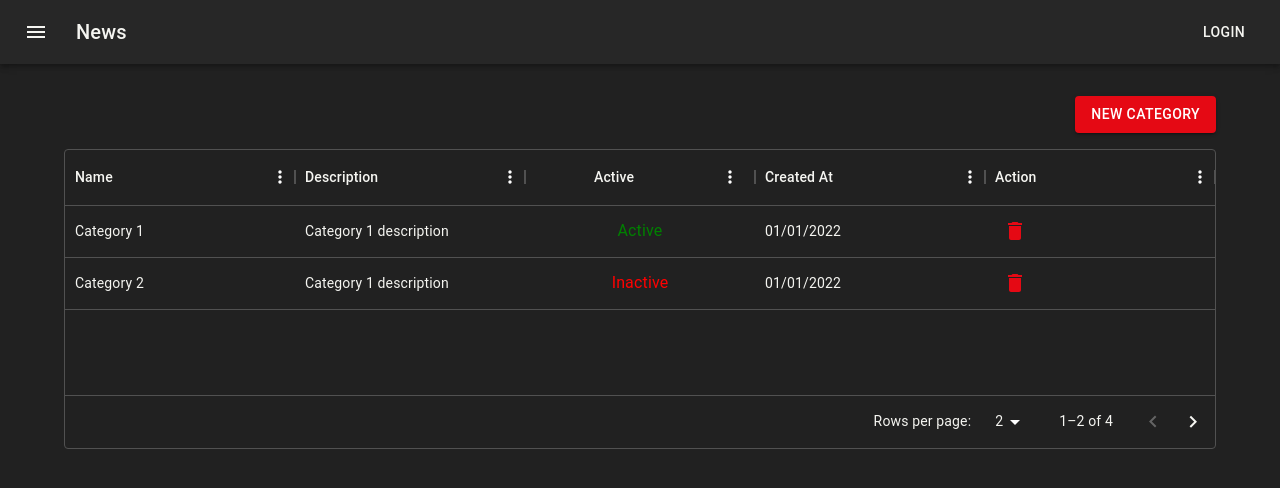
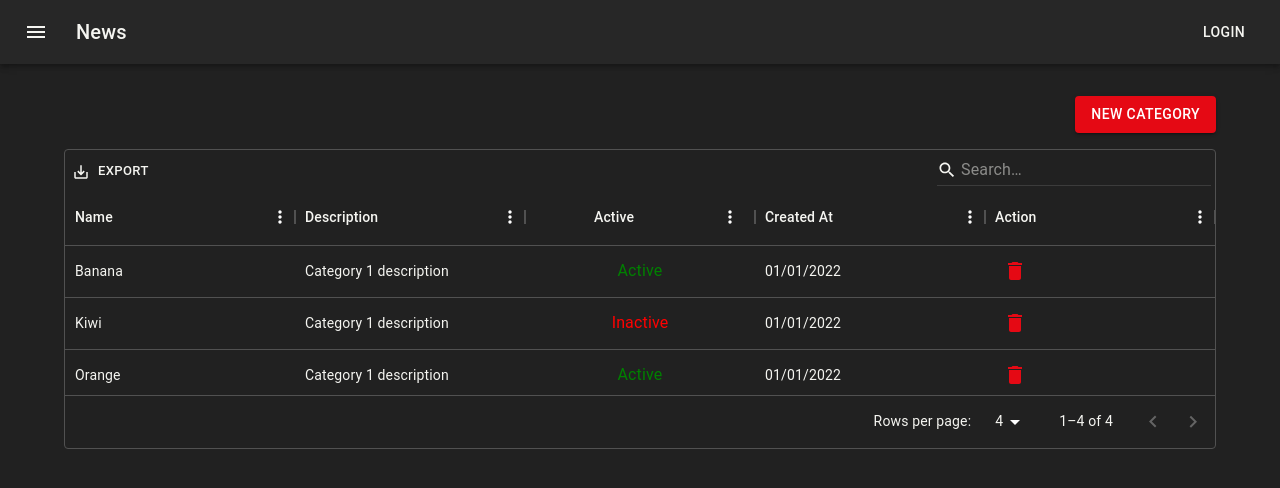
Before and after one commit to paulosarmento/projeto-pratico-fc-admin-react, a React (Create React App) app: page / in a window 1280 px wide. Shown: the top 488 px of the page. Built offline with nearby package versions, Linux system fonts and the light colour scheme.

Commit message:
AdicionandoActions e filtros no Datagrid

```diff
--- a/src/features/categories/ListCategory.tsx
+++ b/src/features/categories/ListCategory.tsx
@@ -6,6 +6,7 @@ import {
   GridColDef,
   GridRenderCellParams,
   GridRowsProp,
+  GridToolbar,
 } from "@mui/x-data-grid";
 import DeleteIcon from "@mui/icons-material/Delete";
 
@@ -91,13 +92,24 @@ const CategoryList = () => {
 
       <div style={{ height: 300, width: "100%" }}>
         <DataGrid
+          disableColumnFilter
+          disableColumnSelector
+          disableDensitySelector
+          disableRowSelectionOnClick
+          slots={{ toolbar: GridToolbar }}
+          slotProps={{
+            toolbar: {
+              showQuickFilter: true,
+              quickFilterProps: { debounceMs: 500 },
+            },
+          }}
           rows={rows}
           columns={columns}
           pageSizeOptions={[1, 2, 4]}
           initialState={{
             pagination: {
               paginationModel: {
-                pageSize: 2,
+                pageSize: 4,
               },
             },
           }}
--- a/src/features/categories/categorySlice.ts
+++ b/src/features/categories/categorySlice.ts
@@ -12,7 +12,7 @@ interface Category {
 }
 const category: Category = {
   id: "1",
-  name: "Category 1",
+  name: "Banana",
   description: "Category 1 description",
   is_active: true,
   deleted_at: null,
@@ -22,9 +22,9 @@ const category: Category = {
 
 export const initialState = [
   category,
-  { ...category, id: "2", name: "Category 2", is_active: false },
-  { ...category, id: "3", name: "Category 3" },
-  { ...category, id: "4", name: "Category 4" },
+  { ...category, id: "2", name: "Kiwi", is_active: false },
+  { ...category, id: "3", name: "Orange" },
+  { ...category, id: "4", name: "Apple" },
 ];
 
 const categoriesSlice = createSlice({
```
